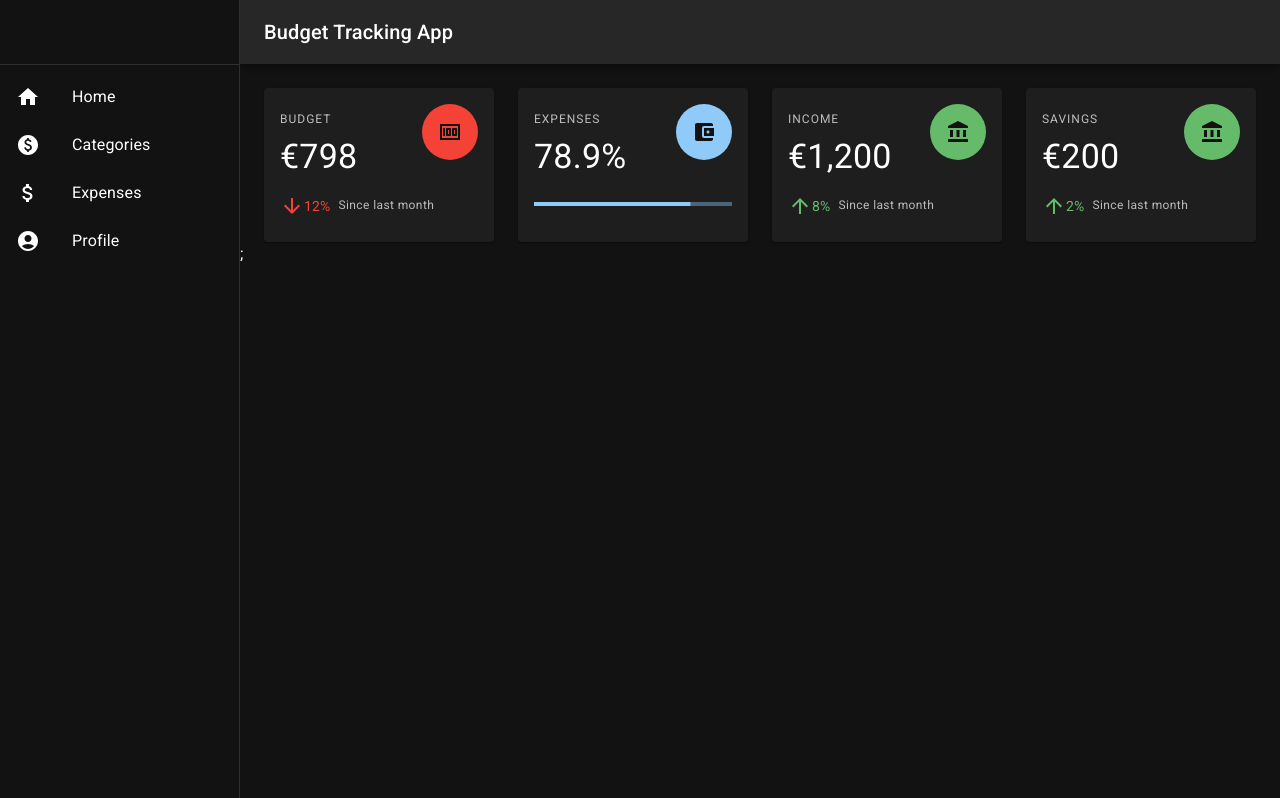
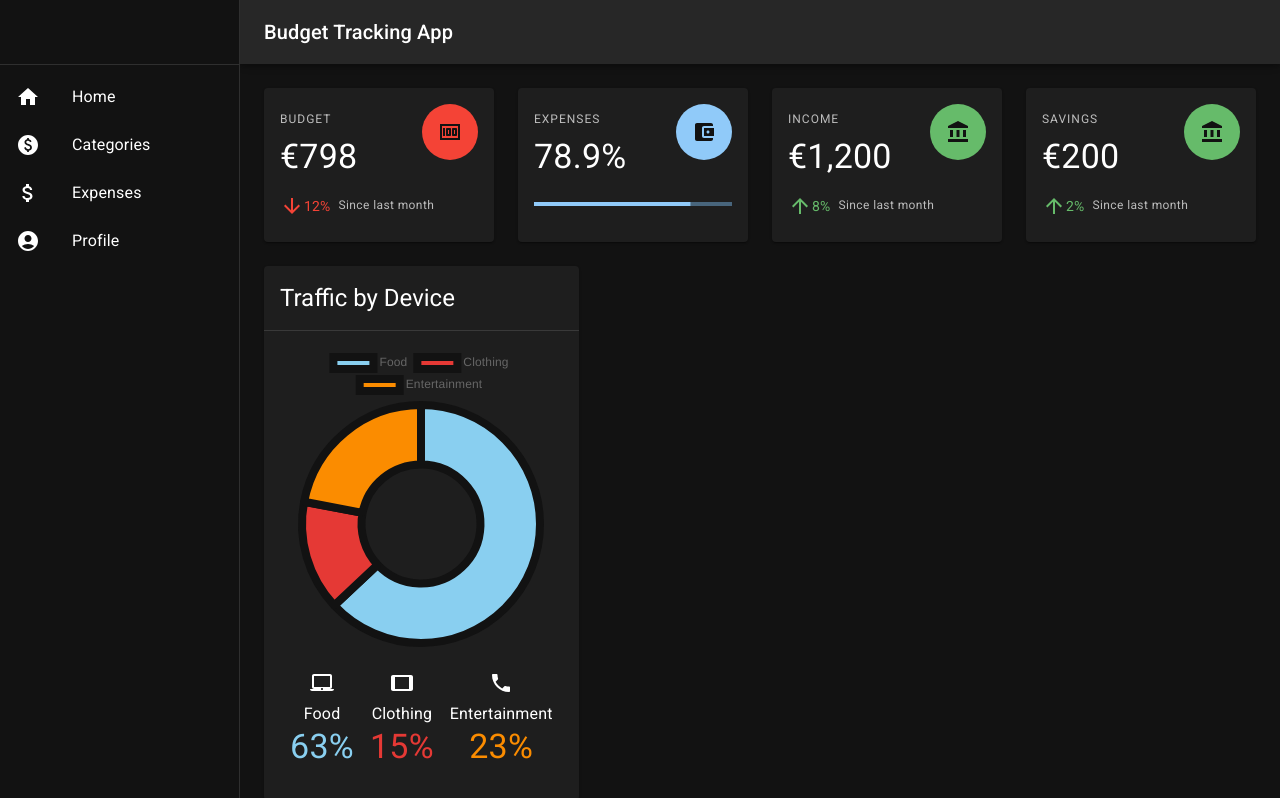
Before and after one commit to SirSimon04/budget_tracker, a React (Create React App) app: page / in a window 1280 px wide. Shown: the top 798 px of the page. Built offline with nearby package versions, Linux system fonts and the light colour scheme.

Commit message:
add category chart

```diff
--- a/package.json
+++ b/package.json
@@ -13,6 +13,7 @@
     "@testing-library/user-event": "^13.5.0",
     "chart.js": "^3.7.0",
     "react": "^17.0.2",
+    "react-chartjs-2": "^4.0.1",
     "react-dom": "^17.0.2",
     "react-router-dom": "^6.2.1",
     "react-scripts": "5.0.0",
--- a/src/components/pages/HomePage/HomePage.jsx
+++ b/src/components/pages/HomePage/HomePage.jsx
@@ -9,6 +9,7 @@ import BudgetCardContent from "./components/cardContents/BudgetCardContent";
 import ExpenseCardContent from "./components/cardContents/ExpenseCardContent";
 import IncomeCardContent from "./components/cardContents/IncomeCardContent";
 import SavingsCardContent from "./components/cardContents/SavingsCardContent";
+import CategoryChart from "./components/CategoryChart";
 
 function HomePage() {
   return (
@@ -53,7 +54,10 @@ function HomePage() {
           >
             <SavingsCardContent />
           </HomePageCard>
-        </Grid>;
+        </Grid>
+        <Grid item lg={4} md={6} xl={3} xs={12}>
+          <CategoryChart />
+        </Grid>
       </Grid>
     </div>
   );
--- /dev/null
+++ b/src/components/pages/HomePage/components/CategoryChart.jsx
@@ -0,0 +1,122 @@
+import { Doughnut } from "react-chartjs-2";
+import "chart.js/auto";
+import {
+  Box,
+  Card,
+  CardContent,
+  CardHeader,
+  Divider,
+  Typography,
+  useTheme
+} from "@mui/material";
+import LaptopMacIcon from "@mui/icons-material/LaptopMac";
+import PhoneIcon from "@mui/icons-material/Phone";
+import TabletIcon from "@mui/icons-material/Tablet";
+
+function CategoryChart() {
+  const theme = useTheme();
+
+  const data = {
+    datasets: [
+      {
+        data: [63, 15, 22],
+        backgroundColor: ["#89CFF0", "#e53935", "#FB8C00"],
+        borderWidth: 8,
+        borderColor: theme.palette.background.paper,
+        hoverBorderColor: theme.palette.text.secondary
+      }
+    ],
+    labels: ["Food", "Clothing", "Entertainment"]
+  };
+
+  const options = {
+    animation: false,
+    cutoutPercentage: 80,
+    layout: { padding: 0 },
+    legend: {
+      display: false
+    },
+    maintainAspectRatio: false,
+    responsive: true,
+    tooltips: {
+      backgroundColor: theme.palette.background.paper,
+      bodyFontColor: theme.palette.text.secondary,
+      borderColor: theme.palette.divider,
+      borderWidth: 1,
+      enabled: true,
+      footerFontColor: theme.palette.text.secondary,
+      intersect: false,
+      mode: "index",
+      titleFontColor: theme.palette.text.primary
+    }
+  };
+
+  //for legend on bottom
+  const devices = [
+    {
+      title: "Food",
+      value: 63,
+      icon: LaptopMacIcon,
+      color: "#89CFF0"
+    },
+    {
+      title: "Clothing",
+      value: 15,
+      icon: TabletIcon,
+      color: "#E53935"
+    },
+    {
+      title: "Entertainment",
+      value: 23,
+      icon: PhoneIcon,
+      color: "#FB8C00"
+    }
+  ];
+
+  return (
+    <div>
+      <Card>
+        <CardHeader title="Traffic by Device" />
+        <Divider />
+        <CardContent>
+          <Box
+            sx={{
+              height: 300,
+              position: "relative"
+            }}
+          >
+            <Doughnut data={data} options={options} />
+          </Box>
+          <Box
+            sx={{
+              display: "flex",
+              justifyContent: "center",
+              pt: 2
+            }}
+          >
+            {devices.map(({ color, icon: Icon, title, value }) => (
+              <Box
+                key={title}
+                sx={{
+                  p: 1,
+                  textAlign: "center"
+                }}
+              >
+                <Icon color="action" />
+                <Typography color="textPrimary" variant="body1">
+                  {title}
+                </Typography>
+                <Typography style={{ color }} variant="h4">
+                  {value}
+                  %
+                </Typography>
+              </Box>
+            ))}
+          </Box>
+        </CardContent>
+      </Card>
+    </div>
+  );
+}
+
+export default CategoryChart;
```
Also changed, not shown: 1 other file (tests, documents, lock files or other folders).
